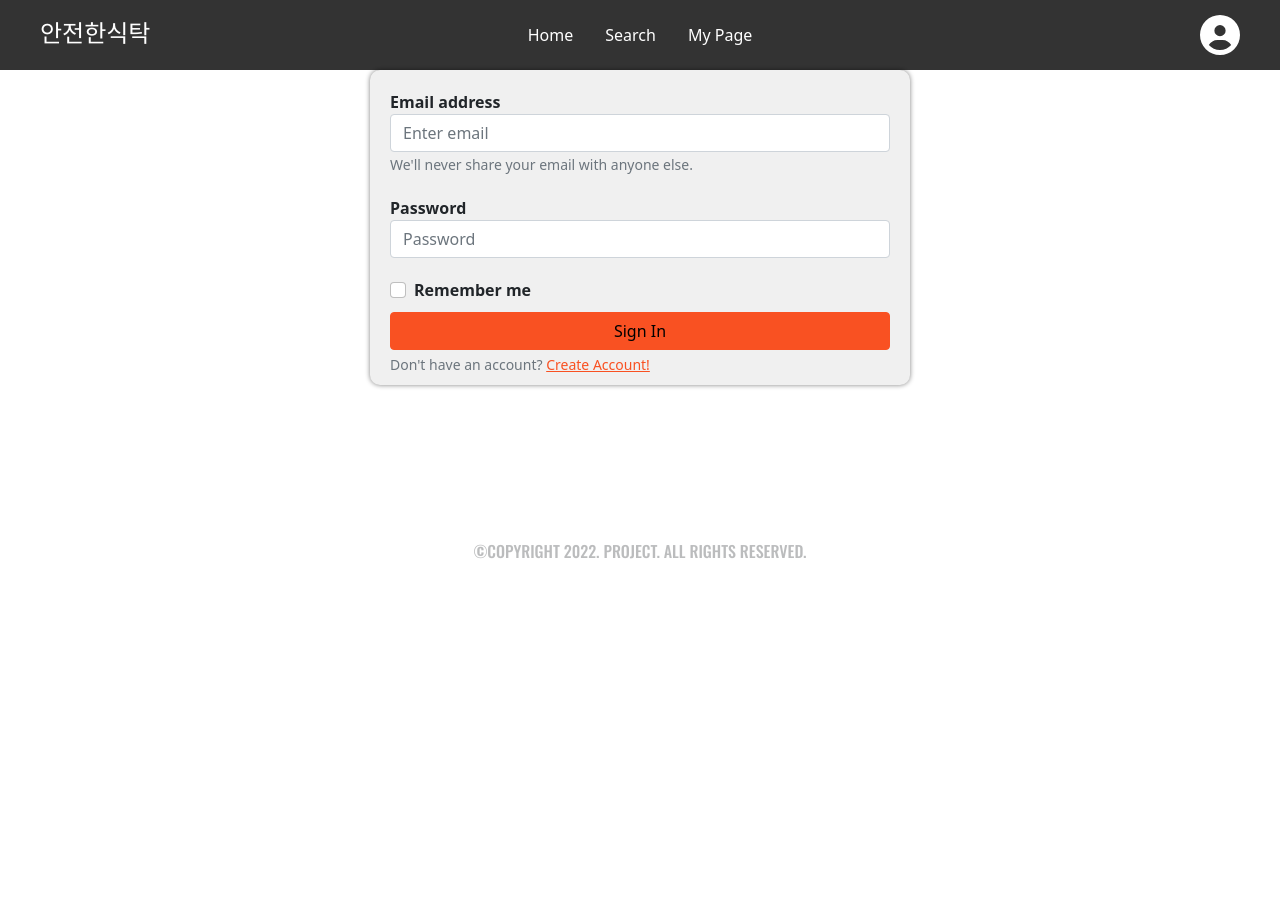
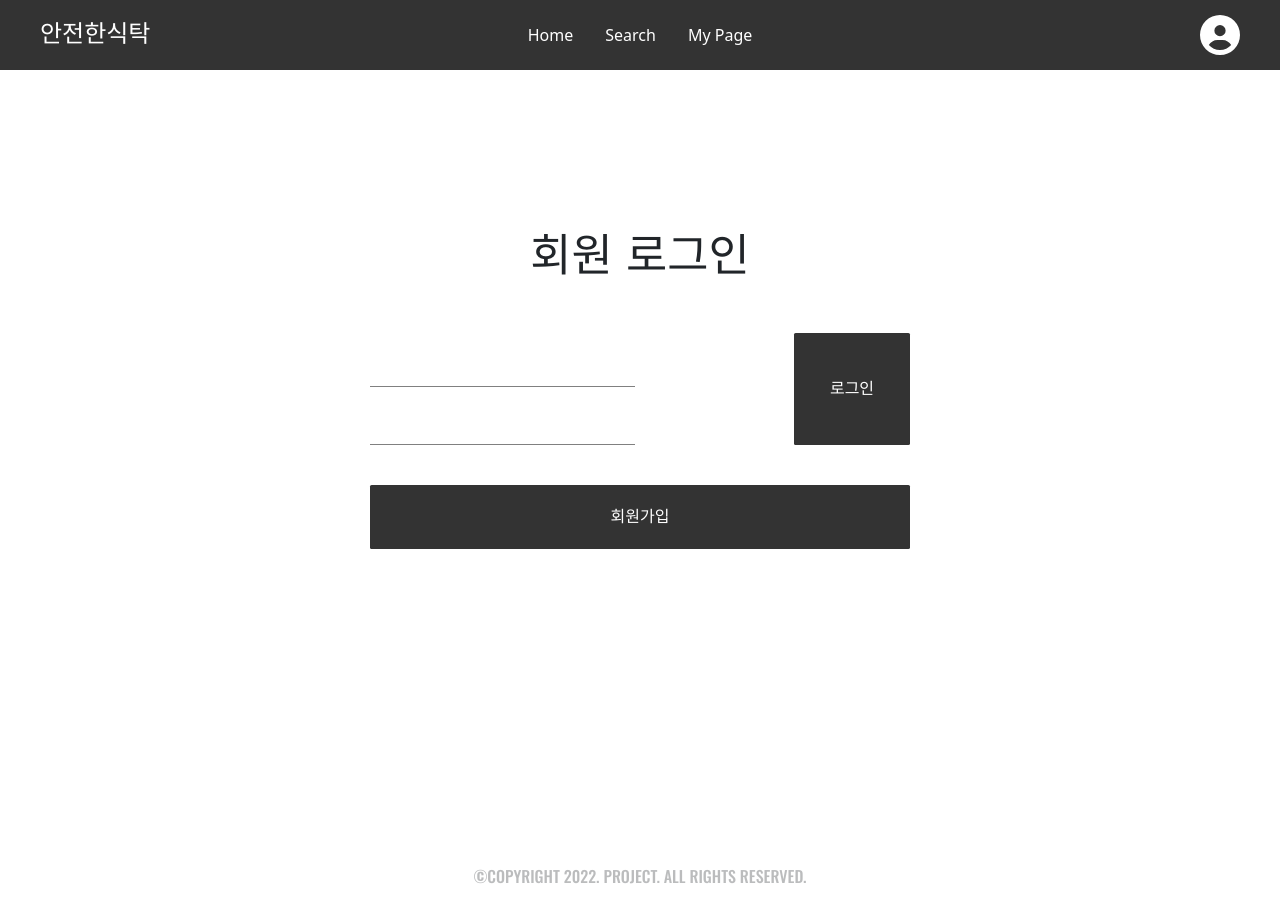
Before and after one commit to hi1004/Food-Search-App, a Nuxt app: page /signIn in a window 1280 px wide. Shown: the top 922 px of the page. Before the commit the page ends 800 px from the top, so only its background shows below. Built offline with nearby package versions, Linux system fonts and the light colour scheme; what vue-infinite-loading would draw is missing.

Commit message:
update sign In form design

```diff
--- a/App/pages/signIn.vue
+++ b/App/pages/signIn.vue
@@ -1,48 +1,37 @@
 <template>
-  <div id="signIn">
-    <form>
-      <div class="form-group">
-        <label for="inputEmail">Email address</label>
+  <div class="signIn">
+    <form class="signIn-form">
+      <h1 class="signIn-title">
+        회원 로그인
+      </h1>
+      <div class="signIn-box">
+        <div class="signIn-inputbox">
+          <label class="sign-input">
             <input
               type="email"
-          class="form-control"
-          @keyup.enter="signIn"
               id="inputEmail"
-          aria-describedby="emailHelp"
-          placeholder="Enter email"
               v-model.trim="email" />
-        <small
-          id="emailHelp"
-          class="form-text text-muted">We'll never share your email with anyone else.</small>
-      </div>
-      <div class="form-group">
-        <label for="inputPassword">Password</label>
+          </label>
+          <label class="sign-input">
             <input
               type="password"
-          class="form-control"
-          @keyup.enter="signIn"
               id="inputPassword"
-          placeholder="Password"
               v-model.trim="password" />
-      </div>
-      <div class="form-group form-check">
-        <input
-          type="checkbox"
-          class="form-check-input"
-          id="Check1" />
-        <label
-          class="form-check-label"
-          for="Check1">Remember me</label>
+          </label>
         </div>
         <button
           @click="signIn"
           type="button"
-        class="btn btn-primary">
-        Sign In
+          class="signIn-button">
+          로그인
         </button>
-      <small
-        id="registerHelp"
-        class="form-text text-muted">Don't have an account? <NuxtLink to="./signUp">Create Account!</NuxtLink></small>
+      </div>
+      <button
+        @click="toSignUp"
+        type="button"
+        class="signIn-toSignUp">
+        회원가입
+      </button>
     </form>
   </div>
 </template>
@@ -61,34 +50,70 @@
           email: this.email,
           password: this.password,
         });
-      }
+      },
+      toSignUp() {
+        this.$router.push('./signUp')
+      },
     }
   }
 </script>
 
 <style lang="scss">
-  #signIn {
-    width: 90%;
+  .signIn {
+    width: 100vw;
+    height: 80vh;
+    display: flex;
+    justify-content: center;
+    align-items: center;
+    font-family: "Jua", sans-serif;
+    .signIn-title {
+      text-align: center;
+      font-size: 2.8rem
+    }
+    .signIn-form {
+      width: 100%;
       max-width: 540px;
-    margin: 0 auto;
-    background-color: rgb(240, 240, 240);
-    border-radius: 10px;
-    padding: 0 20px;
-    display: flex;
-    flex-direction: column;
-    justify-content: center;
-    box-shadow: 0px 0px 5px gray;
-    form {
+      height: 25rem;
       display: flex;
       flex-direction: column;
       justify-content: space-evenly;
-      margin: 10px 0;
-      .form-group {
-        margin: 10px 0;
-        label {
-          font-weight: bold;
+      .signIn-box {
+        width: 100%;
+        height: 7rem;
+        display: flex;
+        flex-direction: row;
+        .signIn-inputbox {
+          display: flex;
+          flex-direction: column;
+          justify-content: space-between;
+          flex: 4;
+          margin-right: 0.5rem;
+          .sign-input {
+            input {
+              border: none;
+              border-bottom: solid 1.5px gray;
+              height: 3.4rem;
+              position: relative;
+              &:focus {
+                outline: none;
               }
             }
           }
         }
+        .signIn-button {
+          flex: 1;
+        }
+      }
+      .signIn-toSignUp {
+        width: 100%;
+        height: 4rem;
+      }
+    }
+    button {
+      border: none;
+      border-radius: 0.1rem;
+      background-color: #333333;
+      color: white;
+    }
+  }
 </style>
--- a/App/pages/signUp.vue
+++ b/App/pages/signUp.vue
@@ -1,21 +1,21 @@
 <template>
   <div id="signUp">
     <form>
-      <div class="form-group">
+      <div class="user-group">
         <label for="inputEmail">Username</label>
         <input
           type="text"
-          class="form-control"
+          class="user-input"
           @keyup.enter="register"
           placeholder="Username"
           v-model.trim="userinfo.username" />
         <small v-if="isBlankUsername">필수 입력값입니다.</small>
       </div>
-      <div class="form-group">
+      <div class="user-group">
         <label for="inputEmail">Email address</label>
         <input
           type="email"
-          class="form-control"
+          class="user-input"
           @keyup.enter="register"
           aria-describedby="emailHelp"
           placeholder="Enter email"
@@ -23,22 +23,22 @@
         <small v-if="isBlankEmail">필수 입력값입니다.</small>
         <small v-if="!isValidEmail">이메일 형식을 확인해주세요.</small>
       </div>
-      <div class="form-group">
+      <div class="user-group">
         <label for="inputPassword">Password</label>
         <input
           type="password"
-          class="form-control"
+          class="user-input"
           @keyup.enter="register"
           placeholder="Password"
           v-model.trim="userinfo.password" />
         <small v-if="isBlankPassword">필수 입력값입니다.</small>
       </div>
-      <div class="form-group">
+      <div class="user-group">
         <label for="inputPassword">Confirm Password</label>
         <input
           type="password"
           @keyup.enter="register"
-          class="form-control"
+          class="user-input"
           placeholder="Password"
           v-model.trim="userinfo.cPassword" />
         <small v-if="isBlankCPassword">필수 입력값입니다.</small>
@@ -154,13 +154,12 @@
     display: flex;
     flex-direction: column;
     justify-content: center;
-    box-shadow: 0px 0px 5px gray;
     form {
       display: flex;
       flex-direction: column;
       justify-content: space-evenly;
       margin: 10px 0;
-      .form-group {
+      .user-group {
         margin: 10px 0;
         label {
           font-weight: bold;
```
Lines whose indentation alone changed are shown as unchanged.
